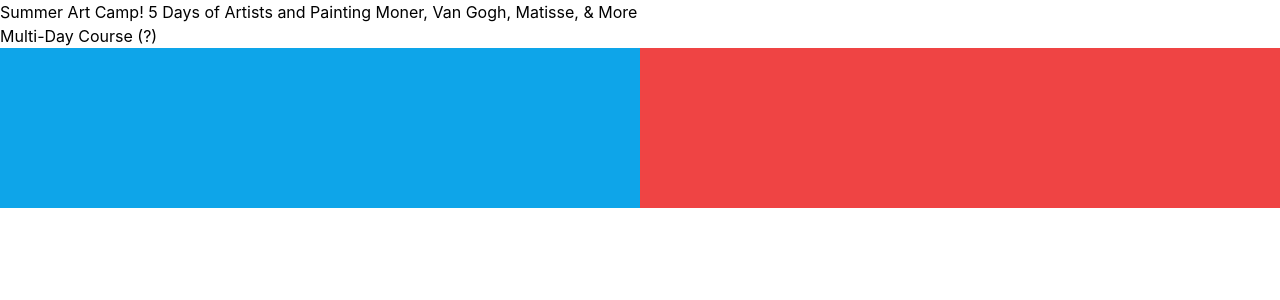
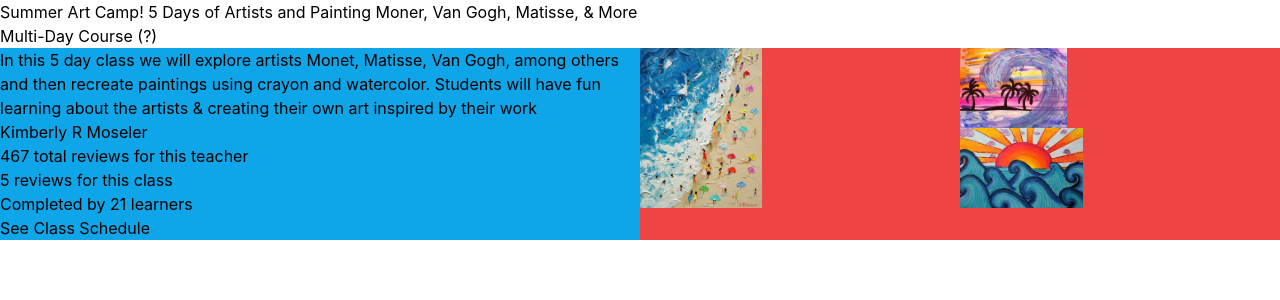
Before and after one commit to afsumeem/art-camp, a React (Create React App) app: page / in a window 1280 px wide. Shown: the top 300 px of the page. Built offline with nearby package versions, Linux system fonts and the light colour scheme.

Commit message:
classes json data added

```diff
--- /dev/null
+++ b/public/fakedata.json
@@ -0,0 +1,10 @@
+[
+    {
+      "_id": "001",
+      "name": "Kimberly R Moseler",
+      "description": "In this 5 day class we will explore artists Monet, Matisse, Van Gogh, among others and then recreate paintings using crayon and watercolor. Students will have fun learning about the artists & creating their own art inspired by their work",
+      "teacherReview":"467",
+      "classReview":"5",
+      "learner":"21"
+    }
+  ]
--- /dev/null
+++ b/src/components/Classes/Class/Class.js
@@ -0,0 +1,16 @@
+import React from 'react';
+
+const Class = (props) => {
+    const { name, description,teacherReview,classReview,learner } = props.classes;
+    return (
+        <div>
+            <p>{description}</p>
+            <h5>{name}</h5>
+            <p>{teacherReview} total reviews for this teacher</p>
+            <p>{classReview} reviews for this class</p>
+            <h4>Completed by {learner} learners</h4>
+        </div>
+    );
+};
+
+export default Class;
--- /dev/null
+++ b/src/components/Classes/Classes/Classes.js
@@ -0,0 +1,25 @@
+import React, { useEffect, useState } from 'react';
+import Class from '../Class/Class';
+
+const Classes = () => {
+    const [allClasses, setAllClasses] = useState([]);
+
+    useEffect(() => {
+        fetch('./fakedata.json')
+            .then(res => res.json())
+            .then(data => setAllClasses(data));
+    }, [])
+    return (
+        <div>
+            {
+                allClasses.map(classes => <Class
+                    key={classes._id}
+                    classes={classes}
+                >
+                </Class>)
+            }
+        </div>
+    );
+};
+
+export default Classes;
--- a/src/components/Home/Home.js
+++ b/src/components/Home/Home.js
@@ -1,20 +1,39 @@
 import React from 'react';
 import Header from '../Header/Header';
+import image1 from "../../images/12085871_dsc-4005.jpg"
+import image2 from "../../images/download (1).jpg"
+import image3 from "../../images/download (2).jpg"
+import Classes from '../Classes/Classes/Classes';
 
 const Home = () => {
     return (
-        <>
+        <div>
       <Header/>
         <div className='grid grid-cols-1 md:grid-cols-2'>
-           <div className='bg-sky-500  h-40'>
+           <div className='bg-sky-500 '>
+            <Classes/>
+            <div>
+            <button>See Class Schedule </button>
+
+            </div>
 
            </div>
 
-            <div className='bg-red-500 h-40'>
+            <div className='bg-red-500'>
+                <div className='grid grid-cols-1 md:grid-cols-2'>
+                    <div>
 
+                    <img className='h-40' src={image1} alt='' />
+
+                    </div>
+                    <div>
+                    <img className='h-20' src={image2}  alt=''/>
+                    <img className='h-20'  src={image3} alt=''/>
+                    </div>
+                </div>
             </div>
         </div>
-        </>
+        </div>
     );
 };
 
```
